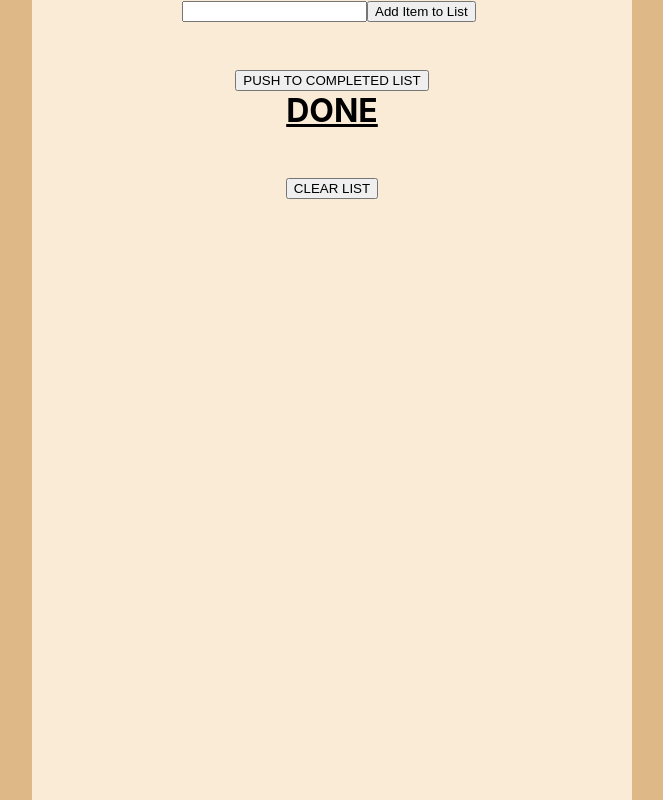
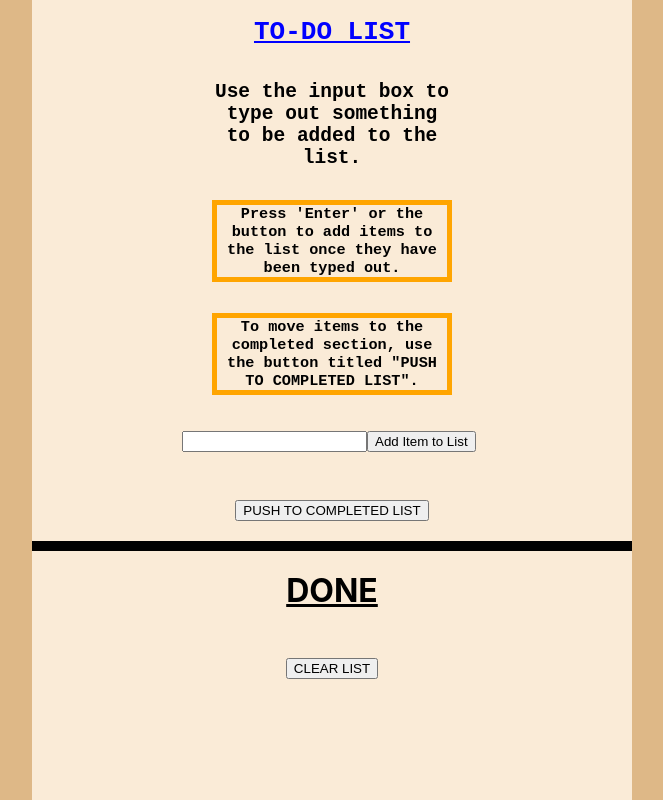
Before and after one commit to horsellcommon/CN-Todo-List-Activity, a React (Create React App) app: page / in a window 1280 px wide. Shown: the top 800 px of the page, without its empty margins (308-971 px from the left). Built offline with nearby package versions, Linux system fonts and the light colour scheme.

Commit message:
CSS styling

```diff
--- a/src/App.css
+++ b/src/App.css
@@ -6,7 +6,7 @@ body{
   margin: auto;
   flex-direction: column;
   width: 600px;
-  height: 1000px;
+  height: 100vh;
   background-color: antiquewhite;
 }
 #header{
@@ -14,6 +14,7 @@ body{
   text-decoration: underline;
   color: blue;
   align-self: center;
+  text-align: justify;
 }
 #inputbutton{
   display: flex;
@@ -37,3 +38,23 @@ body{
   margin: auto;
   justify-content: center;
 }
+.headermain{
+  display: flex;
+  flex-direction: column;
+  font-family: monospace;
+  align-self: center;
+  text-align: center;
+  width: 40%;
+}
+h3{
+  border: solid thick orange;
+  color: black;
+}
+.items{
+  color: blue;
+}
+#bigunderline{
+  display: flex;
+  border: solid thick black;
+  background-color: black;
+}
--- a/src/App.js
+++ b/src/App.js
@@ -1,11 +1,13 @@
 import './App.css';
 import FirstList from './components/List';
+import Header from './components/Header';
 
 
 function App() {
   return (
     <div id="main-box">
-
+      <Header />
+      <br />
       <FirstList />
     </div>
   )
--- a/src/components/Header.js
+++ b/src/components/Header.js
@@ -1,13 +1,13 @@
-import { useState } from "react";
-
 const Header = () => {
 
     return (
-        <div>
+        <div className="headermain">
             <h1 id="header">TO-DO LIST</h1>
             <h2>Use the input box to type out something to be added to the list.</h2>
             <h3>Press 'Enter' or the button to add items to the list once they have been typed out.</h3>
-            <h3>To move items to the completed section, use the button titled<button>PUSH TO COMPLETED LIST</button></h3>
+            <h3>To move items to the completed section, use the button titled "PUSH TO COMPLETED LIST".</h3>
         </div>
     )
 }
+
+export default Header
--- a/src/components/list.js
+++ b/src/components/list.js
@@ -60,7 +60,7 @@ const FirstList = () => {
         <ul>
           {list.map((item, chindex) => {
             return (
-              <li onClick={crossOutItem} key={item}>
+              <li className="items" onClick={crossOutItem} key={item}>
                 {item}
                 <button onClick={() => deleteItem(chindex)}>
                   Remove item?
@@ -74,13 +74,16 @@ const FirstList = () => {
         <button className="centered" onClick={addToNewList}>
           PUSH TO COMPLETED LIST
         </button>
+        <br />
+        <div id="bigunderline"></div>
+        <br />
         <h1 className="centered">
           <u>DONE</u>
         </h1>
         <div id="mapper">
           <ul>
             {list2.map((item, chindex) => {
-              return <li key={item}>{item}</li>;
+              return <li className="items" key={item}>{item}</li>;
             })}
           </ul>
         </div>
```
